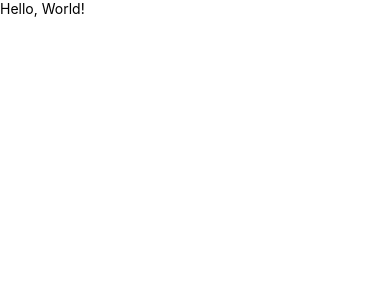
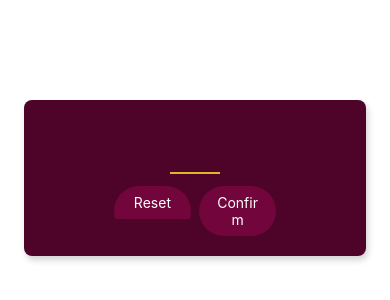
Before and after one commit to BAslani/guessing-game, a React Native app: screen / in a window 390 px wide. Shown: the top 300 px of the page. Built offline with nearby package versions, Linux system fonts and the light colour scheme.

Commit message:
feat: implemented text input and buttons

```diff
--- a/App.tsx
+++ b/App.tsx
@@ -1,13 +1,8 @@
-import { StatusBar } from "expo-status-bar"
 import { StyleSheet, Text, View } from "react-native"
+import StartGameScreen from "./screens/StartGameScreen"
 
 const App = () => {
-  return (
-    <View>
-      <Text>Hello, World!</Text>
-      <StatusBar style='auto' />
-    </View>
-  )
+  return <StartGameScreen />
 }
 
 const styles = StyleSheet.create({})
--- /dev/null
+++ b/components/PrimaryButton.tsx
@@ -0,0 +1,40 @@
+import { View, Text, StyleSheet, Pressable } from "react-native"
+import React, { ReactNode, type FC } from "react"
+
+type PrimaryButtonProps = {
+  children: ReactNode
+}
+
+const PrimaryButton: FC<PrimaryButtonProps> = ({ children }) => {
+  return (
+    <View style={styles.buttonContainerOuter}>
+      <Pressable
+        style={styles.buttonContainerInner}
+        android_ripple={{ color: "640233" }}
+      >
+        <Text style={styles.buttonText}>{children}</Text>
+      </Pressable>
+    </View>
+  )
+}
+
+const styles = StyleSheet.create({
+  buttonContainerOuter: {
+    borderRadius: 28,
+    margin: 4,
+    overflow: "hidden",
+    flex: 1,
+  },
+  buttonContainerInner: {
+    backgroundColor: "#72063c",
+    paddingHorizontal: 16,
+    paddingVertical: 8,
+    elevation: 2,
+  },
+  buttonText: {
+    color: "white",
+    textAlign: "center",
+  },
+})
+
+export default PrimaryButton
--- a/screens/StartGameScreen.tsx
+++ b/screens/StartGameScreen.tsx
@@ -1,14 +1,49 @@
-import { View, Text, StyleSheet } from "react-native"
+import { View, Text, StyleSheet, TextInput } from "react-native"
 import React from "react"
+import PrimaryButton from "../components/PrimaryButton"
 
 const StartGameScreen = () => {
   return (
-    <View>
-      <Text>StartGameScreen</Text>
+    <View style={styles.container}>
+      <TextInput maxLength={2} style={styles.input} keyboardType='number-pad' />
+      <View style={styles.buttonContainer}>
+        <PrimaryButton>Reset</PrimaryButton>
+        <PrimaryButton>Confirm</PrimaryButton>
+      </View>
     </View>
   )
 }
 
-const styles = StyleSheet.create({})
+const styles = StyleSheet.create({
+  container: {
+    marginHorizontal: 24,
+    justifyContent: "center",
+    alignItems: "center",
+    marginTop: 100,
+    padding: 16,
+    backgroundColor: "#4e0329",
+    borderRadius: 8,
+    elevation: 6,
+    shadowColor: "#222",
+    shadowOffset: { width: 2, height: 4 },
+    shadowRadius: 6,
+    shadowOpacity: 0.2,
+  },
+  input: {
+    height: 50,
+    width: 50,
+    textAlign: "center",
+    fontSize: 32,
+    borderBottomColor: "#ddb52f",
+    borderBottomWidth: 2,
+    color: "#ddb52f",
+    marginVertical: 8,
+    fontWeight: "bold",
+  },
+  buttonContainer: {
+    flexDirection: "row",
+    justifyContent: "center",
+  },
+})
 
 export default StartGameScreen
```
